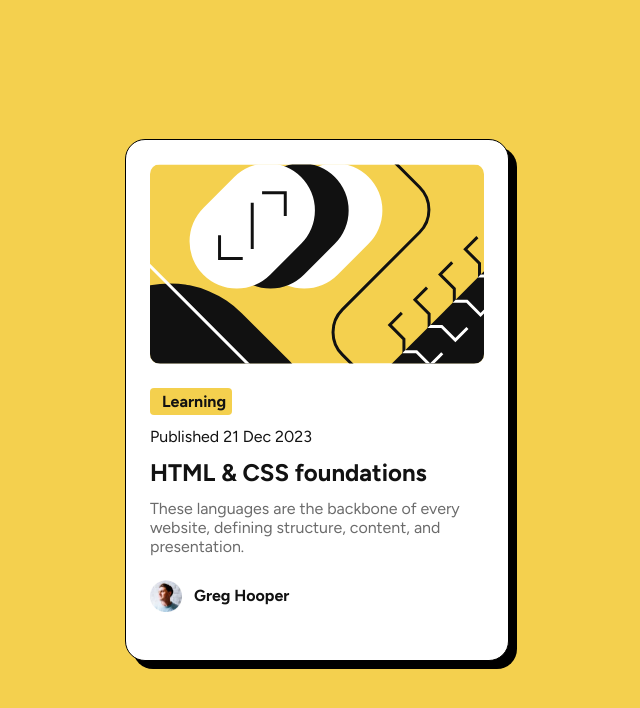
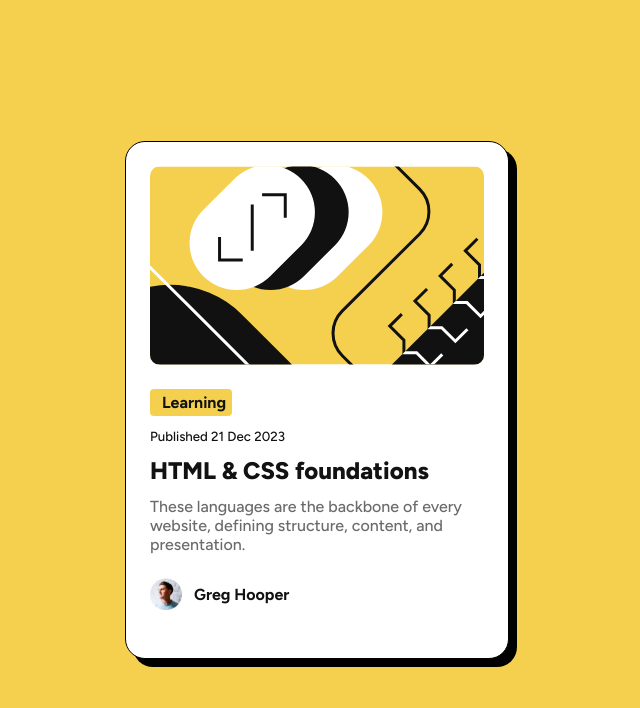
Before and after one commit to ulises-gomez-dev/blog-preview-card, a plain HTML site: page index.html in a window 1280 px wide. Shown: the whole page, without its empty margins (323-963 px from the left). Drawn offline with Linux system fonts and the light colour scheme.

Commit message:
added font weights

```diff
--- a/index.html
+++ b/index.html
@@ -18,7 +18,7 @@
 
     <div class="card-content">
       <div class="learning-tag">Learning</div>
-      <p class="publish-date">Published 21 Dec 2023</p>
+      <h5 class="publish-date">Published 21 Dec 2023</h5>
       <h2 class="title">HTML & CSS foundations</h2>
       <p class="description">These languages are the backbone of every website, defining structure, content, and presentation.</p>
     </div>
--- a/styles.css
+++ b/styles.css
@@ -63,18 +63,22 @@ p {
 
 .publish-date {
     color: var(--gray-950);
+    font-weight: 500;
 }
 
 .title {
     color: var(--gray-950);
+    font-weight: 800;
 }
 
 .title:hover {
     color: var(--yellow);
+    font-weight: 800;
 }
 
 .description {
-    color: var(--gray-500)
+    color: var(--gray-500);
+    font-weight: 500;
 }
 
 .card-author {
```
